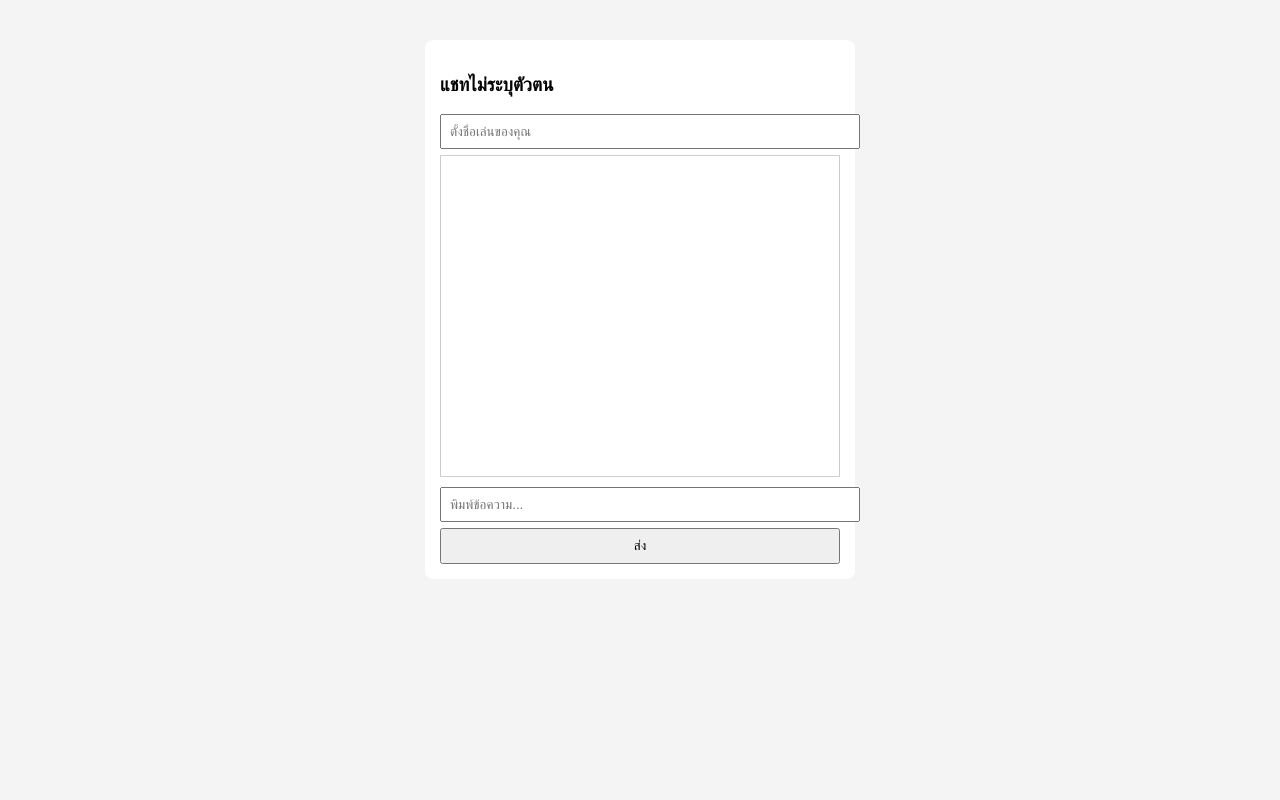
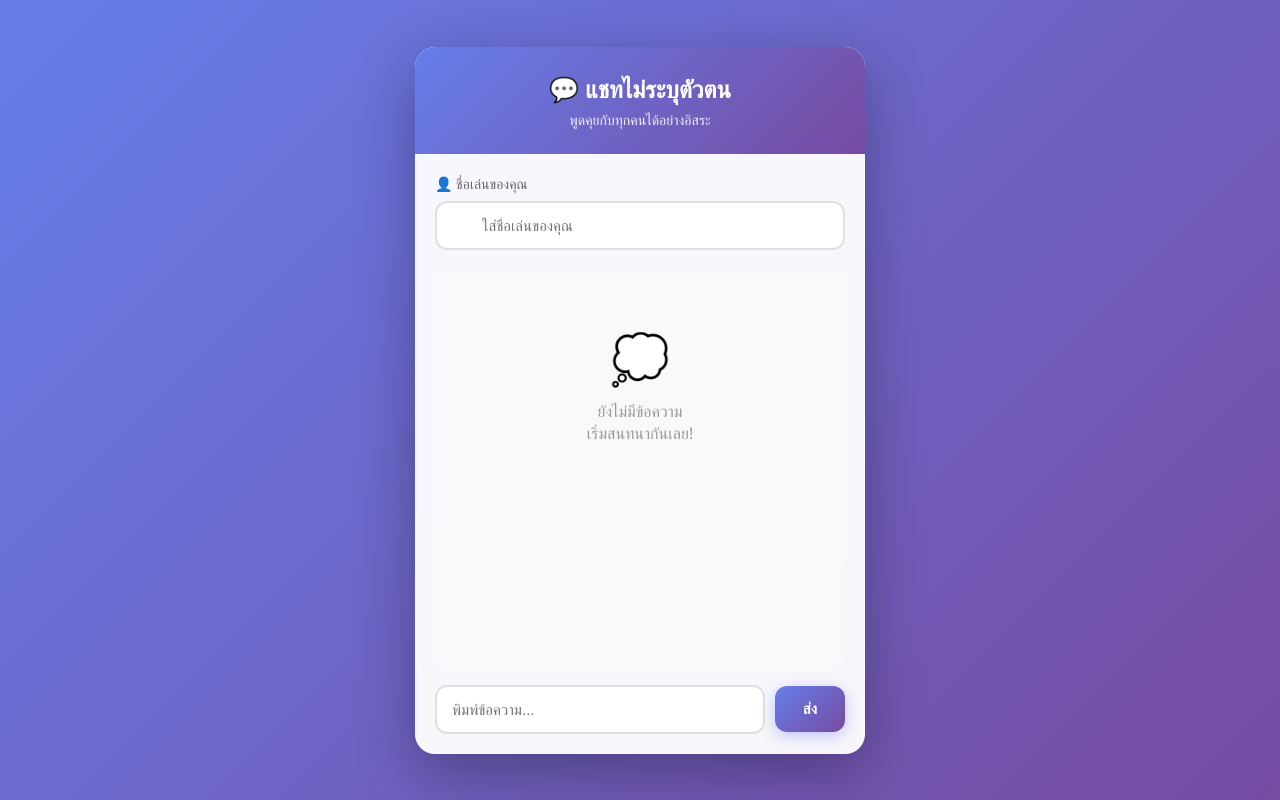
Before and after one commit to Earth0110/su102, a plain HTML site: page index.html in a window 1280 px wide. Drawn offline with Linux system fonts and the light colour scheme; no server answers.

Commit message:
เปลี่ยนแปลงหน้าตา

```diff
--- a/index.html
+++ b/index.html
@@ -2,6 +2,7 @@
 <html lang="th">
 <head>
   <meta charset="UTF-8">
+  <meta name="viewport" content="width=device-width, initial-scale=1.0">
   <title>Anonymous Chat</title>
 
   <!-- Firebase SDK -->
@@ -10,61 +11,266 @@
   <script src="https://www.gstatic.com/firebasejs/10.12.2/firebase-firestore-compat.js"></script>
 
   <style>
+    * {
+      margin: 0;
+      padding: 0;
+      box-sizing: border-box;
+    }
+
     body {
-      font-family: Arial, sans-serif;
-      background: #f4f4f4;
+      font-family: 'Segoe UI', Tahoma, Geneva, Verdana, sans-serif;
+      background: linear-gradient(135deg, #667eea 0%, #764ba2 100%);
+      min-height: 100vh;
       display: flex;
       justify-content: center;
-      margin-top: 40px;
+      align-items: center;
+      padding: 20px;
     }
-    .chat-box {
-      width: 400px;
-      background: #fff;
+
+    .chat-container {
+      width: 100%;
+      max-width: 450px;
+      background: rgba(255, 255, 255, 0.95);
+      backdrop-filter: blur(10px);
+      border-radius: 20px;
+      box-shadow: 0 20px 60px rgba(0, 0, 0, 0.3);
+      overflow: hidden;
+      animation: slideUp 0.5s ease;
+    }
+
+    @keyframes slideUp {
+      from {
+        opacity: 0;
+        transform: translateY(30px);
+      }
+      to {
+        opacity: 1;
+        transform: translateY(0);
+      }
+    }
+
+    .chat-header {
+      background: linear-gradient(135deg, #667eea 0%, #764ba2 100%);
+      color: white;
+      padding: 25px 20px;
+      text-align: center;
+    }
+
+    .chat-header h3 {
+      font-size: 24px;
+      font-weight: 600;
+      margin-bottom: 5px;
+    }
+
+    .chat-header p {
+      font-size: 14px;
+      opacity: 0.9;
+    }
+
+    .chat-body {
+      padding: 20px;
+    }
+
+    .nickname-section {
+      margin-bottom: 20px;
+    }
+
+    .nickname-section label {
+      display: block;
+      color: #666;
+      font-size: 14px;
+      margin-bottom: 8px;
+      font-weight: 500;
+    }
+
+    .input-wrapper {
+      position: relative;
+    }
+
+    .input-icon {
+      position: absolute;
+      left: 15px;
+      top: 50%;
+      transform: translateY(-50%);
+      color: #999;
+      font-size: 18px;
+    }
+
+    input[type="text"] {
+      width: 100%;
+      padding: 14px 15px 14px 45px;
+      border: 2px solid #e0e0e0;
+      border-radius: 12px;
+      font-size: 15px;
+      transition: all 0.3s;
+      outline: none;
+    }
+
+    input[type="text"]:focus {
+      border-color: #667eea;
+      box-shadow: 0 0 0 3px rgba(102, 126, 234, 0.1);
+    }
+
+    #messages {
+      height: 400px;
+      overflow-y: auto;
+      background: #f8f9fa;
+      border-radius: 12px;
       padding: 15px;
-      border-radius: 8px;
+      margin-bottom: 15px;
+      scroll-behavior: smooth;
     }
-    #messages {
-      height: 300px;
-      overflow-y: auto;
-      border: 1px solid #ccc;
-      padding: 10px;
+
+    #messages::-webkit-scrollbar {
+      width: 6px;
+    }
+
+    #messages::-webkit-scrollbar-track {
+      background: transparent;
+    }
+
+    #messages::-webkit-scrollbar-thumb {
+      background: #ccc;
+      border-radius: 10px;
+    }
+
+    #messages::-webkit-scrollbar-thumb:hover {
+      background: #999;
+    }
+
+    .msg {
+      background: white;
+      padding: 12px 15px;
+      border-radius: 12px;
+      margin-bottom: 10px;
+      animation: fadeIn 0.3s ease;
+      box-shadow: 0 2px 5px rgba(0, 0, 0, 0.05);
+    }
+
+    @keyframes fadeIn {
+      from {
+        opacity: 0;
+        transform: translateY(10px);
+      }
+      to {
+        opacity: 1;
+        transform: translateY(0);
+      }
+    }
+
+    .msg .name {
+      color: #667eea;
+      font-weight: 600;
+      font-size: 14px;
+      margin-bottom: 4px;
+      display: block;
+    }
+
+    .msg .text {
+      color: #333;
+      font-size: 15px;
+      line-height: 1.5;
+      word-wrap: break-word;
+    }
+
+    .message-input-section {
+      display: flex;
+      gap: 10px;
+      align-items: center;
+    }
+
+    #messageInput {
+      flex: 1;
+      padding: 14px 15px;
+      border: 2px solid #e0e0e0;
+      border-radius: 12px;
+      font-size: 15px;
+      transition: all 0.3s;
+      outline: none;
+    }
+
+    #messageInput:focus {
+      border-color: #667eea;
+      box-shadow: 0 0 0 3px rgba(102, 126, 234, 0.1);
+    }
+
+    button {
+      background: linear-gradient(135deg, #667eea 0%, #764ba2 100%);
+      color: white;
+      border: none;
+      padding: 14px 28px;
+      border-radius: 12px;
+      font-size: 15px;
+      font-weight: 600;
+      cursor: pointer;
+      transition: all 0.3s;
+      box-shadow: 0 4px 15px rgba(102, 126, 234, 0.4);
+    }
+
+    button:hover {
+      transform: translateY(-2px);
+      box-shadow: 0 6px 20px rgba(102, 126, 234, 0.5);
+    }
+
+    button:active {
+      transform: translateY(0);
+    }
+
+    .empty-state {
+      text-align: center;
+      color: #999;
+      padding: 40px 20px;
+    }
+
+    .empty-state span {
+      font-size: 48px;
+      display: block;
       margin-bottom: 10px;
     }
-    .msg {
-      margin-bottom: 8px;
-    }
-    .name {
-      font-weight: bold;
-    }
-    input {
-      width: 100%;
-      padding: 8px;
-      margin-bottom: 6px;
-    }
-    button {
-      padding: 8px;
-      width: 100%;
+
+    @media (max-width: 500px) {
+      .chat-container {
+        border-radius: 0;
+      }
+
+      #messages {
+        height: 350px;
+      }
     }
   </style>
 </head>
 <body>
 
-<div class="chat-box">
-  <h3>แชทไม่ระบุตัวตน</h3>
+<div class="chat-container">
+  <div class="chat-header">
+    <h3>💬 แชทไม่ระบุตัวตน</h3>
+    <p>พูดคุยกับทุกคนได้อย่างอิสระ</p>
+  </div>
 
-  <!-- ตั้งชื่อเล่น -->
-  <input type="text" id="nicknameInput" placeholder="ตั้งชื่อเล่นของคุณ">
+  <div class="chat-body">
+    <div class="nickname-section">
+      <label>👤 ชื่อเล่นของคุณ</label>
+      <div class="input-wrapper">
+        <input type="text" id="nicknameInput" placeholder="ใส่ชื่อเล่นของคุณ" maxlength="20">
+      </div>
+    </div>
 
-  <!-- กล่องแชท -->
-  <div id="messages"></div>
+    <div id="messages">
+      <div class="empty-state">
+        <span>💭</span>
+        <p>ยังไม่มีข้อความ<br>เริ่มสนทนากันเลย!</p>
+      </div>
+    </div>
 
-  <!-- พิมพ์ข้อความ -->
-  <input type="text" id="messageInput" placeholder="พิมพ์ข้อความ..." />
-  <button onclick="sendMessage()">ส่ง</button>
+    <div class="message-input-section">
+      <input type="text" id="messageInput" placeholder="พิมพ์ข้อความ..." />
+      <button onclick="sendMessage()">ส่ง</button>
+    </div>
+  </div>
 </div>
 
 <script>
-  // Firebase config (ของคุณ)
+  // Firebase config
   const firebaseConfig = {
     apiKey: "AIzaSyAU9hjYfn0sdAt0IXCTZ6CRbSV4TR6w5kY",
     authDomain: "su102-2cf53.firebaseapp.com",
@@ -82,54 +288,81 @@
   const messageRef = db.collection("messages");
 
   let userId = "";
-  let nickname = localStorage.getItem("nickname") || "";
+  let nickname = "";
 
-  document.getElementById("nicknameInput").value = nickname;
-
-  // 🔹 Login แบบไม่ระบุตัวตน
+  // Login แบบไม่ระบุตัวตน
   auth.signInAnonymously().then((result) => {
     userId = result.user.uid;
   });
 
-  // 🔹 ฟังข้อความแบบเรียลไทม์
+  // ฟังข้อความแบบเรียลไทม์
   messageRef
     .orderBy("timestamp")
     .onSnapshot(snapshot => {
       const messagesDiv = document.getElementById("messages");
       messagesDiv.innerHTML = "";
+
+      if (snapshot.empty) {
+        messagesDiv.innerHTML = `
+          <div class="empty-state">
+            <span>💭</span>
+            <p>ยังไม่มีข้อความ<br>เริ่มสนทนากันเลย!</p>
+          </div>
+        `;
+        return;
+      }
+
       snapshot.forEach(doc => {
         const data = doc.data();
         const div = document.createElement("div");
         div.className = "msg";
-        div.innerHTML = `<span class="name">${data.nickname || "ไม่ระบุชื่อ"}:</span> ${data.text}`;
+        div.innerHTML = `
+          <span class="name">${data.nickname || "ไม่ระบุชื่อ"}</span>
+          <div class="text">${escapeHtml(data.text)}</div>
+        `;
         messagesDiv.appendChild(div);
       });
       messagesDiv.scrollTop = messagesDiv.scrollHeight;
     });
 
-  // 🔹 ส่งข้อความ
+  // ส่งข้อความ
   function sendMessage() {
     const textInput = document.getElementById("messageInput");
     const nickInput = document.getElementById("nicknameInput");
 
     if (nickInput.value.trim() === "") {
-      alert("กรุณาตั้งชื่อเล่นก่อน");
+      alert("⚠️ กรุณาตั้งชื่อเล่นก่อน");
+      nickInput.focus();
       return;
     }
 
     if (textInput.value.trim() === "") return;
 
     nickname = nickInput.value.trim();
-    localStorage.setItem("nickname", nickname);
 
     messageRef.add({
-      text: textInput.value,
+      text: textInput.value.trim(),
       nickname: nickname,
       userId: userId,
       timestamp: firebase.firestore.FieldValue.serverTimestamp()
     });
 
     textInput.value = "";
+    textInput.focus();
+  }
+
+  // กด Enter เพื่อส่งข้อความ
+  document.getElementById("messageInput").addEventListener("keypress", (e) => {
+    if (e.key === "Enter") {
+      sendMessage();
+    }
+  });
+
+  // ป้องกัน XSS
+  function escapeHtml(text) {
+    const div = document.createElement('div');
+    div.textContent = text;
+    return div.innerHTML;
   }
 </script>
 
```
